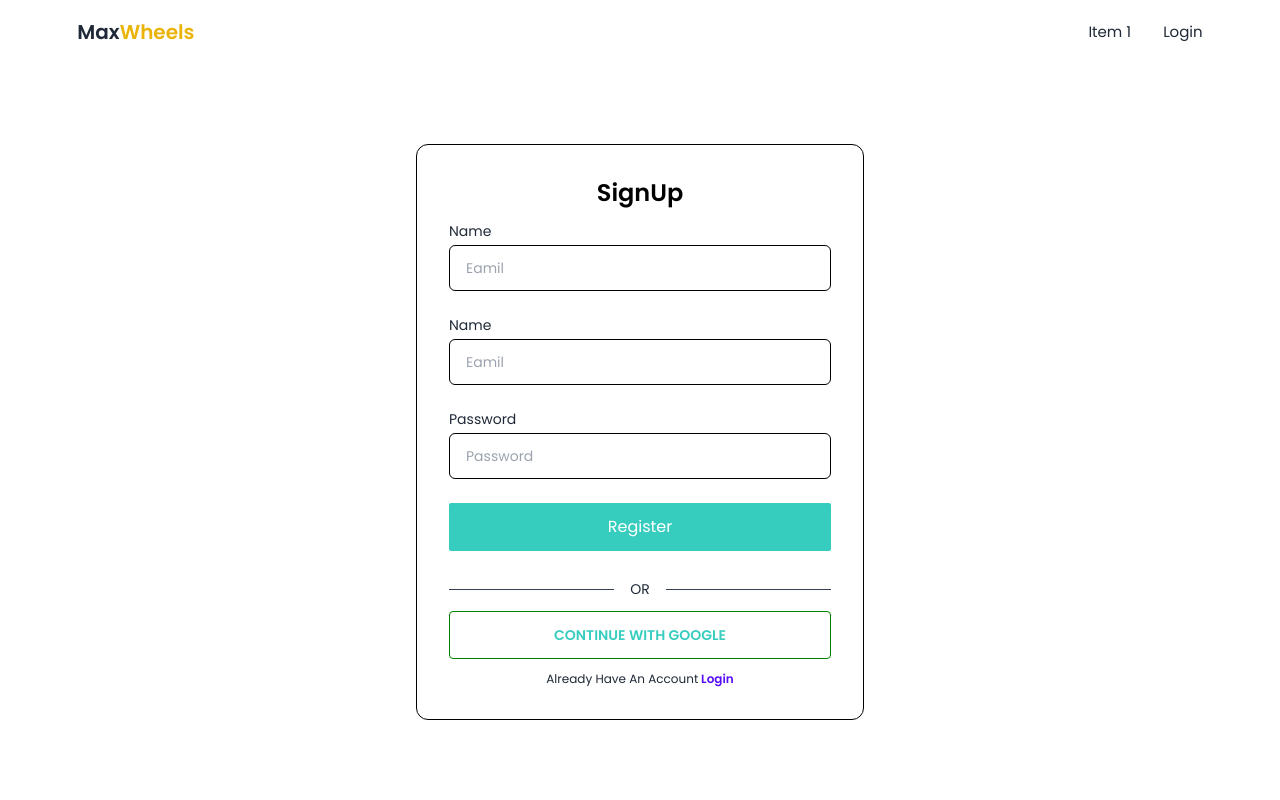
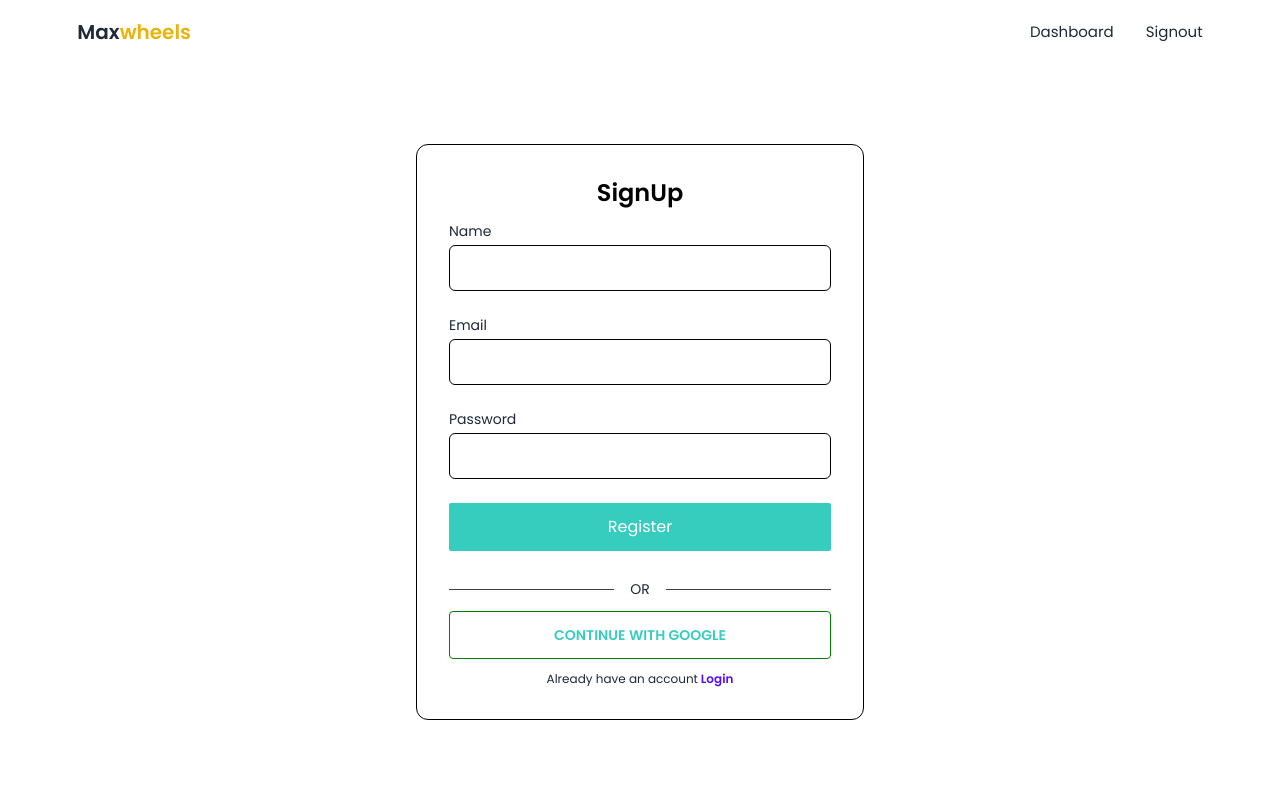
Before and after one commit to mdnoyonhossain/max-wheels-client-side, a React (Create React App) app: page /signup in a window 1280 px wide. Shown: the top 800 px of the page. Built offline with nearby package versions, Linux system fonts and the light colour scheme; no server answers; sample sign-in values are in the browser's storage.

Commit message:
Auth Intregation Done

```diff
--- /dev/null
+++ b/src/Pages/Dashboard/Dashboard/Dashboard.js
@@ -0,0 +1,11 @@
+import React from 'react';
+
+const Dashboard = () => {
+    return (
+        <div>
+            comming soon
+        </div>
+    );
+};
+
+export default Dashboard;
--- a/src/Pages/Login/Login.js
+++ b/src/Pages/Login/Login.js
@@ -1,13 +1,43 @@
-import React from 'react';
+import React, { useContext } from 'react';
 import { useForm } from 'react-hook-form';
-import { Link } from 'react-router-dom';
+import toast from 'react-hot-toast';
+import { Link, useLocation, useNavigate } from 'react-router-dom';
+import { AuthContext } from '../../contexts/AuthProvider';
 
 const Login = () => {
     const {register, handleSubmit} = useForm();
+    const {userSingIn, googleSignInUser} = useContext(AuthContext);
+
+    const navigate = useNavigate();
+    const location = useLocation();
+    const from = location?.state?.from?.pathname || '/';
 
     const handleLogin = data => {
-        console.log(data);
+        userSingIn(data.email, data.password)
+        .then(result => {
+            const user = result.user;
+            console.log(user);
+            navigate(from, {replace: true})
+            toast.success('Login Successfully.')
+        })
+        .catch(error => {
+            console.log(error);
+            toast.error(error.message)
+        })
     }
+
+    const userGoogleSignIn = () => {
+        googleSignInUser()
+        .then(result => {
+            const user = result.user;
+            console.log(user);
+            toast.success('Google Signin Successfully')
+        })
+        .catch(error => {
+            toast.error(error.message)
+        })
+    }
+
     return (
         <div className='flex justify-center my-20'>
             <div className="w-full max-w-md p-8 space-y-3 rounded-xl border bg-white text-black" style={{border: '1px solid black'}}>
@@ -33,7 +63,7 @@ const Login = () => {
                     <div className="flex-1 h-px sm:w-16 bg-gray-700"></div>
                 </div>
                 <div className="flex justify-center space-x-4">
-                    <button className="block w-full p-3 text-center rounded text-white btn btn-outline btn-accent" style={{border: '1px solid green'}}>CONTINUE WITH GOOGLE</button>
+                    <button onClick={userGoogleSignIn} className="block w-full p-3 text-center rounded text-white btn btn-outline btn-accent" style={{border: '1px solid green'}}>CONTINUE WITH GOOGLE</button>
                 </div>
                 <p className="text-xs text-center sm:px-6 text-gray-800">New to Doctors Portal
                     <Link to="/signup" className="text-primary font-bold"> Create new Account</Link>
--- a/src/Pages/Login/SignUp.js
+++ b/src/Pages/Login/SignUp.js
@@ -1,30 +1,76 @@
-import React from 'react';
-import { useForm } from 'react-hook-form';
-import { Link } from 'react-router-dom';
+import React, { useContext } from 'react';
+import toast from 'react-hot-toast';
+import { Link, useLocation, useNavigate } from 'react-router-dom';
+import { AuthContext } from '../../contexts/AuthProvider';
 
 const SignUp = () => {
-    const {register, handleSubmit} = useForm();
+    const { createUser, userPorfileNameUpdate, googleSignInUser } = useContext(AuthContext);
 
-    const handleLogin = data => {
-        console.log(data);
+    const navigate = useNavigate();
+    const location = useLocation();
+    const from = location?.state?.from?.pathname || '/';
+
+    const handleSignUp = event => {
+        event.preventDefault();
+
+        const form = event.target;
+        const name = form.name.value;
+        const email = form.email.value;
+        const password = form.password.value;
+
+        createUser(email, password)
+            .then(result => {
+                const user = result.user;
+                userNameUpdate(name);
+                console.log(user);
+                form.reset()
+                navigate(from, {replace: true})
+                toast.success('SignUp Successfully')
+            })
+            .catch(error => {
+                toast.error(error.message)
+            })
+    }
+
+    const userNameUpdate = name => {
+        const profile = {
+            displayName: name
+        }
+        userPorfileNameUpdate(profile)
+            .then(() => { })
+            .catch(error => {
+                toast.error(error.message)
+            })
+    }
+
+    const userGoogleSignIn = () => {
+        googleSignInUser()
+        .then(result => {
+            const user = result.user;
+            console.log(user);
+            toast.success('Google Signin Successfully')
+        })
+        .catch(error => {
+            toast.error(error.message)
+        })
     }
 
     return (
         <div className='flex justify-center my-20'>
-            <div className="w-full max-w-md p-8 space-y-3 rounded-xl border bg-white text-black" style={{border: '1px solid black'}}>
+            <div className="w-full max-w-md p-8 space-y-3 rounded-xl border bg-white text-black" style={{ border: '1px solid black' }}>
                 <h1 className="text-2xl font-bold text-center">SignUp</h1>
-                <form onSubmit={handleSubmit(handleLogin)} className="space-y-6 ng-untouched ng-pristine ng-valid">
+                <form onSubmit={handleSignUp} className="space-y-6 ng-untouched ng-pristine ng-valid">
                     <div className="space-y-1 text-sm">
                         <label htmlFor="username" className="block text-gray-800">Name</label>
-                        <input type="text" {...register('name')} placeholder="Eamil" style={{ border: '1px solid black' }} className="w-full px-4 py-3 rounded-md  bg-white text-gray-800 " />
+                        <input type="text" name='name' style={{ border: '1px solid black' }} className="w-full px-4 py-3 rounded-md  bg-white text-gray-800 " />
                     </div>
                     <div className="space-y-1 text-sm">
-                        <label htmlFor="username" className="block text-gray-800">Name</label>
-                        <input type="email" {...register('email')} placeholder="Eamil" style={{ border: '1px solid black' }} className="w-full px-4 py-3 rounded-md  bg-white text-gray-800 " />
+                        <label htmlFor="username" className="block text-gray-800">Email</label>
+                        <input type="email" name='email' style={{ border: '1px solid black' }} className="w-full px-4 py-3 rounded-md  bg-white text-gray-800 " />
                     </div>
                     <div className="space-y-1 text-sm">
                         <label htmlFor="password" className="block text-gray-800">Password</label>
-                        <input type="password" {...register('password')} style={{ border: '1px solid black' }} placeholder="Password" className="w-full px-4 py-3 rounded-md  bg-white  text-gray-800 " />
+                        <input type="password" name='password' style={{ border: '1px solid black' }} className="w-full px-4 py-3 rounded-md  bg-white  text-gray-800 " />
 
                     </div>
                     <button className="block w-full p-3 text-center rounded-sm text-white bg-accent">Register</button>
@@ -35,7 +81,7 @@ const SignUp = () => {
                     <div className="flex-1 h-px sm:w-16 bg-gray-700"></div>
                 </div>
                 <div className="flex justify-center space-x-4">
-                    <button className="block w-full p-3 text-center rounded text-white btn btn-outline btn-accent" style={{border: '1px solid green'}}>CONTINUE WITH GOOGLE</button>
+                    <button onClick={userGoogleSignIn} className="block w-full p-3 text-center rounded text-white btn btn-outline btn-accent" style={{ border: '1px solid green' }}>CONTINUE WITH GOOGLE</button>
                 </div>
                 <p className="text-xs text-center sm:px-6 text-gray-800">Already have an account
                     <Link to="/login" className="text-primary font-bold"> Login</Link>
--- a/src/Pages/Shared/Navbar/Navbar.js
+++ b/src/Pages/Shared/Navbar/Navbar.js
@@ -1,7 +1,19 @@
-import React from 'react';
+import React, { useContext } from 'react';
+import toast from 'react-hot-toast';
 import { Link } from 'react-router-dom';
+import { AuthContext } from '../../../contexts/AuthProvider';
 
 const Navbar = () => {
+    const { user, logOutUser } = useContext(AuthContext);
+
+    const userLogOut = () => {
+        logOutUser()
+            .then(() => { })
+            .catch(error => {
+                toast.error(error.message)
+            })
+    }
+
     return (
         <div className="navbar bg-base-100 w-11/12 m-auto">
             <div className="flex-1">
@@ -9,8 +21,16 @@ const Navbar = () => {
             </div>
             <div className="flex-none">
                 <ul className="menu menu-horizontal p-0">
-                    <li><Link>Item 1</Link></li>
-                    <li><Link to="/login">Login</Link></li>
+                    {
+                        user?.uid ?
+                            <>
+                                <li><Link to="/dashboard">Dashboard</Link></li>
+                                <li><button onClick={userLogOut}>Signout</button></li>
+                            </>
+                            :
+                            <li><Link to="/login">Login</Link></li>
+                    }
+
                 </ul>
             </div>
         </div>
--- a/src/Routes/Routes.js
+++ b/src/Routes/Routes.js
@@ -1,5 +1,7 @@
+import Dashboard from "../Pages/Dashboard/Dashboard/Dashboard";
 import Login from "../Pages/Login/Login";
 import SignUp from "../Pages/Login/SignUp";
+import PrivateRoutes from "./PrivateRoutes";
 
 const { createBrowserRouter } = require("react-router-dom");
 const { default: Main } = require("../Layouts/Main/Main");
@@ -27,6 +29,10 @@ const router = createBrowserRouter([
             },
 
         ]
+    },
+    {
+        path: '/dashboard',
+        element: <PrivateRoutes><Dashboard></Dashboard></PrivateRoutes>
     }
 ]);
 
--- a/src/assets/css/style.css
+++ b/src/assets/css/style.css
@@ -15,7 +15,6 @@
     box-sizing: border-box;
     outline: none; border:none;
     text-decoration: none;
-    text-transform: capitalize;
     transition: .2s linear;
 }
 
--- /dev/null
+++ b/src/contexts/AuthProvider.js
@@ -0,0 +1,56 @@
+import React, { createContext, useEffect, useState } from 'react';
+import app from '../firebase/firebase.config';
+import {createUserWithEmailAndPassword, getAuth, GoogleAuthProvider, onAuthStateChanged, signInWithEmailAndPassword, signInWithPopup, signOut, updateProfile} from 'firebase/auth';
+
+
+export const AuthContext = createContext();
+const auth = getAuth(app);
+
+const AuthProvider = ({children}) => {
+    const [user, setUser] = useState(null);
+    const [loading, setLoading] = useState(true);
+
+    const googleProvider = new GoogleAuthProvider();
+
+    const createUser = (email, password) => {
+        return createUserWithEmailAndPassword(auth, email, password);
+    }
+
+    const userPorfileNameUpdate = profile => {
+        setLoading(true)
+        return updateProfile(auth.currentUser, profile);
+    }
+
+    const userSingIn = (email, password) => {
+        setLoading(true)
+        return signInWithEmailAndPassword(auth, email, password)
+    }
+
+    const googleSignInUser = () => {
+        setLoading(true)
+        return signInWithPopup(auth, googleProvider);
+    }
+
+    const logOutUser = () => {
+        setLoading(true)
+        return signOut(auth)
+    }
+
+    useEffect( () => {
+        const unSubscribe = onAuthStateChanged(auth, currentUser => {
+            console.log(currentUser);
+            setLoading(false)
+            setUser(currentUser);
+        })
+        return () => unSubscribe();
+    }, [])
+
+    const authInfo = {user, loading, createUser, userPorfileNameUpdate, userSingIn, googleSignInUser, logOutUser}
+    return (
+        <AuthContext.Provider value={authInfo}>
+            {children}
+        </AuthContext.Provider>
+    );
+};
+
+export default AuthProvider;
--- a/src/index.js
+++ b/src/index.js
@@ -5,14 +5,17 @@ import App from './App';
 import reportWebVitals from './reportWebVitals';
 import { Toaster } from 'react-hot-toast';
 import { QueryClient, QueryClientProvider } from '@tanstack/react-query';
+import AuthProvider from './contexts/AuthProvider';
 const queryClient = new QueryClient()
 
 const root = ReactDOM.createRoot(document.getElementById('root'));
 root.render(
   <React.StrictMode>
     <QueryClientProvider client={queryClient}>
-      <Toaster></Toaster>
-      <App />
+      <AuthProvider>
+        <Toaster></Toaster>
+        <App />
+      </AuthProvider>
     </QueryClientProvider>
   </React.StrictMode>
 );
```
Also changed, not shown: src/Pages/Shared/Loading/Loading.js (added, +11 -0 lines), src/Routes/PrivateRoutes.js (added, +20 -0 lines).
